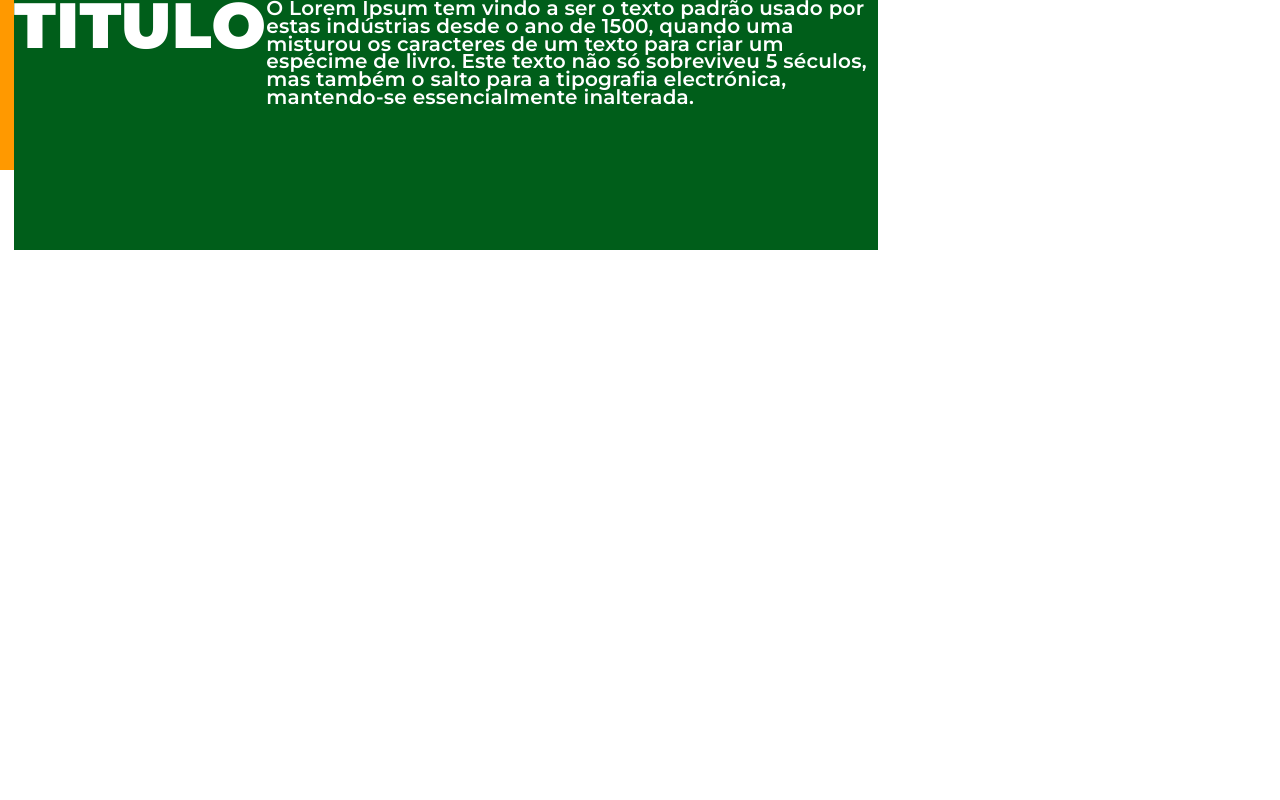
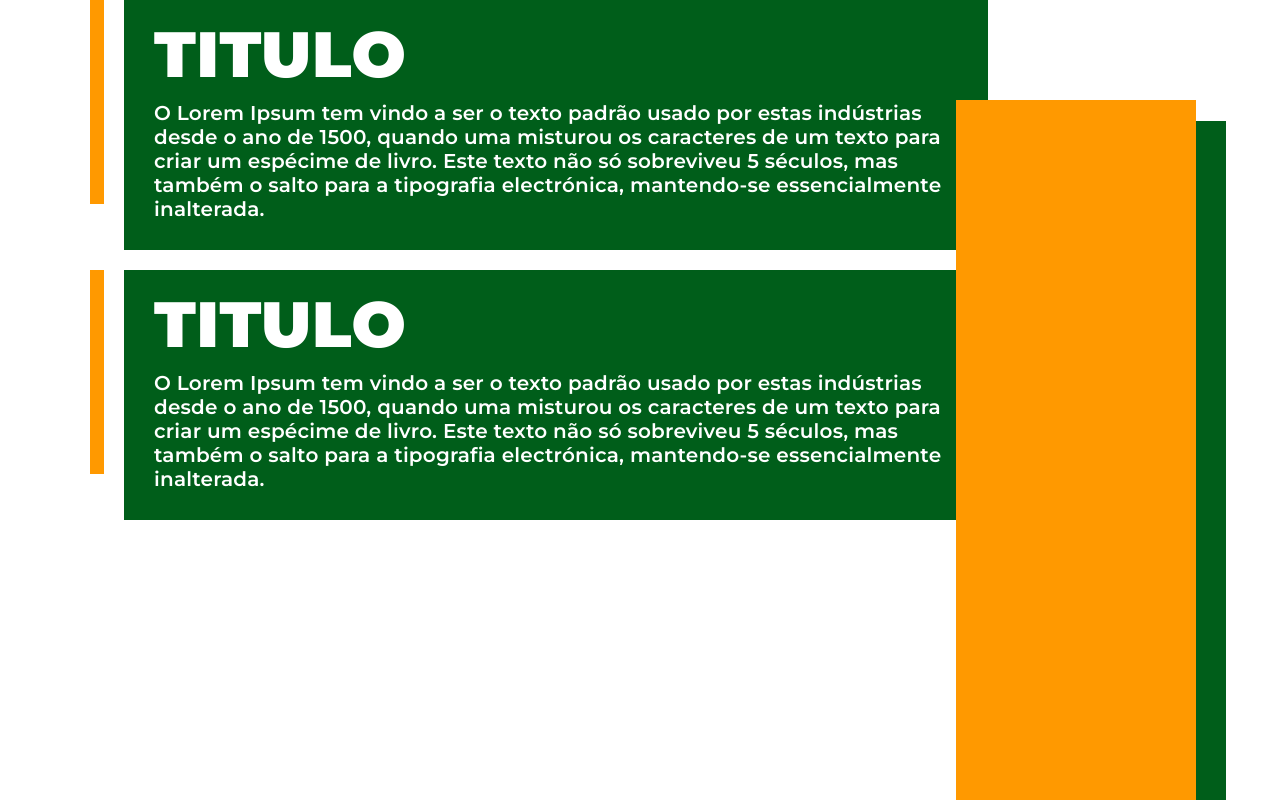
Before and after one commit to thiagofreitas-002/social-project, a React (Vite) app: page /notices in a window 1280 px wide. Built offline with nearby package versions, Linux system fonts and the light colour scheme.

Commit message:
add container box

```diff
--- a/src/components/BoxText/index.jsx
+++ b/src/components/BoxText/index.jsx
@@ -1,17 +1,21 @@
-import * as C from "./styles"
+import * as C from "./styles";
 
 export const BoxText = () => {
-    return(
+  return (
     <C.Container>
-            <C.BoxBar />
+      <div className="test">
         <C.Box>
-            <C.TitleBox>
-              TITULO
-             </C.TitleBox>
+        <C.TitleBox>TITULO</C.TitleBox>
         <C.TextBox>
-                 O Lorem Ipsum tem vindo a ser o texto padrão usado por estas indústrias desde o ano de 1500, quando uma misturou os caracteres de um texto para criar um espécime de livro. Este texto não só sobreviveu 5 séculos, mas também o salto para a tipografia electrónica, mantendo-se essencialmente inalterada.
+          O Lorem Ipsum tem vindo a ser o texto padrão usado por estas indústrias
+          desde o ano de 1500, quando uma misturou os caracteres de um texto para
+          criar um espécime de livro. Este texto não só sobreviveu 5 séculos, mas
+          também o salto para a tipografia electrónica, mantendo-se essencialmente
+          inalterada.
         </C.TextBox>
         </C.Box>
+      </div>
+
     </C.Container>
-    )
-}
+  );
+};
--- a/src/components/BoxText/styles.js
+++ b/src/components/BoxText/styles.js
@@ -1,14 +1,21 @@
 import styled from "@emotion/styled";
 
 export const Container = styled.div`
+    display: grid;
+    grid-template-columns: 1fr 150px;
+    gap: 20px;
+    max-width: 1200px;
+    width: 100%;
+    margin: 0 auto;
+    padding: 0 50px;
     display: flex;
-`;
 
-export const BoxBar = styled.div`
-    height: 170px;
+    &::before {
+    content: "";
+    height: 204px;
     width: 14px;
-
-    background: #FF9900;
+    background-color: #FF9900;
+    }
 `;
 
 export const Box = styled.section`
@@ -16,6 +23,11 @@ export const Box = styled.section`
     width: 864px;
 
     display: flex;
+    flex-direction: column;
+    justify-content: center;
+    gap: 20px;
+
+    padding: 30px 30px;
 
     background: #005E1A;
 `;
@@ -23,27 +35,18 @@ export const Box = styled.section`
 export const TitleBox = styled.h1`
     color: #fff;
 
-
     font-family: 'Montserrat';
     font-style: normal;
     font-weight: 700;
     font-size: 64px;
     line-height: 80.4%;
-    /* or 51px */
-
     letter-spacing: 0.01em;
 `;
 
 export const TextBox = styled.p`
     color: #fff;
 
-
-    font-family: 'Montserrat';
     font-style: normal;
-    font-weight: 400;
     font-size: 20px;
-    line-height: 89.4%;
-    /* or 18px */
-
     letter-spacing: 0.01em;
 `;
--- a/src/pages/Notices/index.jsx
+++ b/src/pages/Notices/index.jsx
@@ -6,7 +6,9 @@ export const Notices = () => {
     <C.Container>
       <C.BoxContainer>
         <BoxText />
+        <BoxText />
       </C.BoxContainer>
+      <C.Menu />
     </C.Container>
   )
 }
--- a/src/pages/Notices/styles.js
+++ b/src/pages/Notices/styles.js
@@ -1,9 +1,21 @@
 import styled from '@emotion/styled';
 
-export const Container = styled.div``;
+export const Container = styled.div`
+
+`;
 
 export const BoxContainer = styled.div`
     display: flex;
     flex-direction: column;
     gap: 20px;
 `;
+
+export const Menu = styled.div`
+    height: 740px;
+    width: 240px;
+    position: fixed;
+    top: 100px;
+    right: 84px;
+    background-color: #FF9900;
+    box-shadow: 26px 25px 0px 4px #005e1a;
+`;
```
Lines whose indentation alone changed are shown as unchanged.
